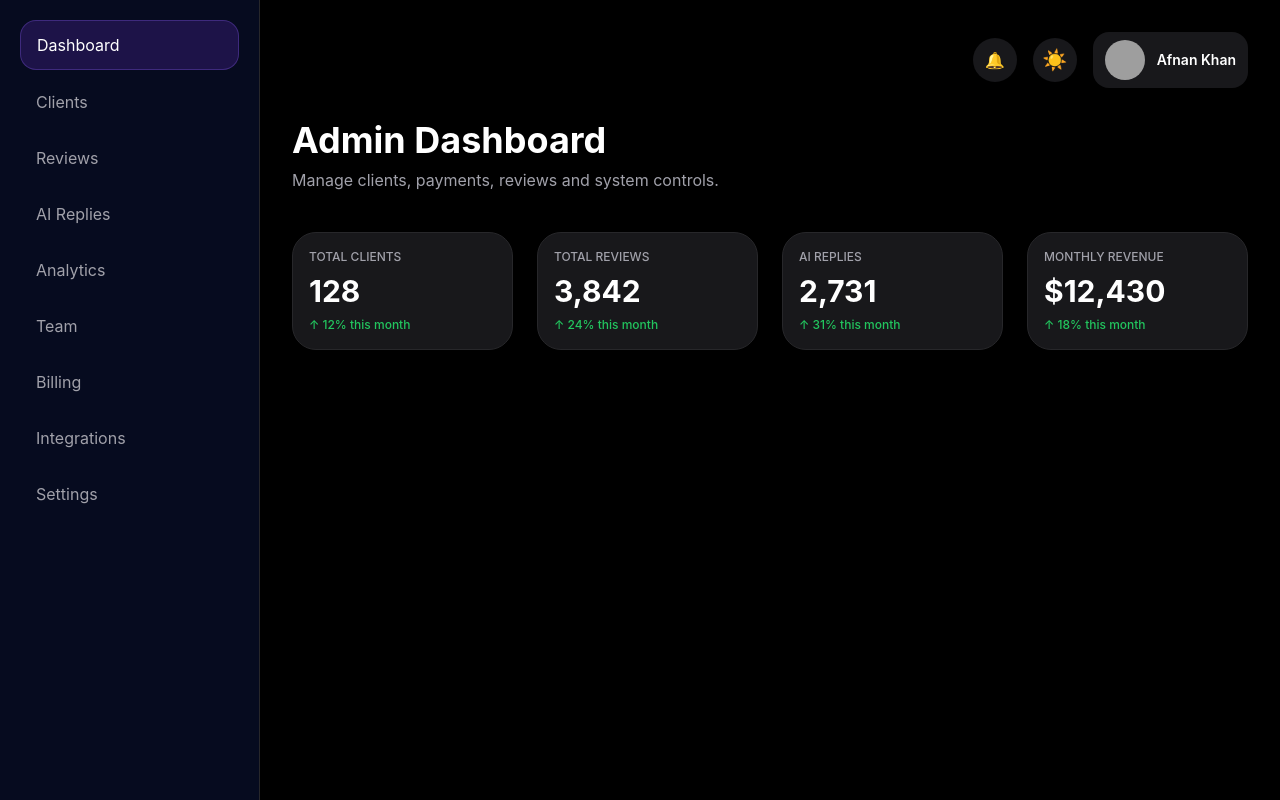
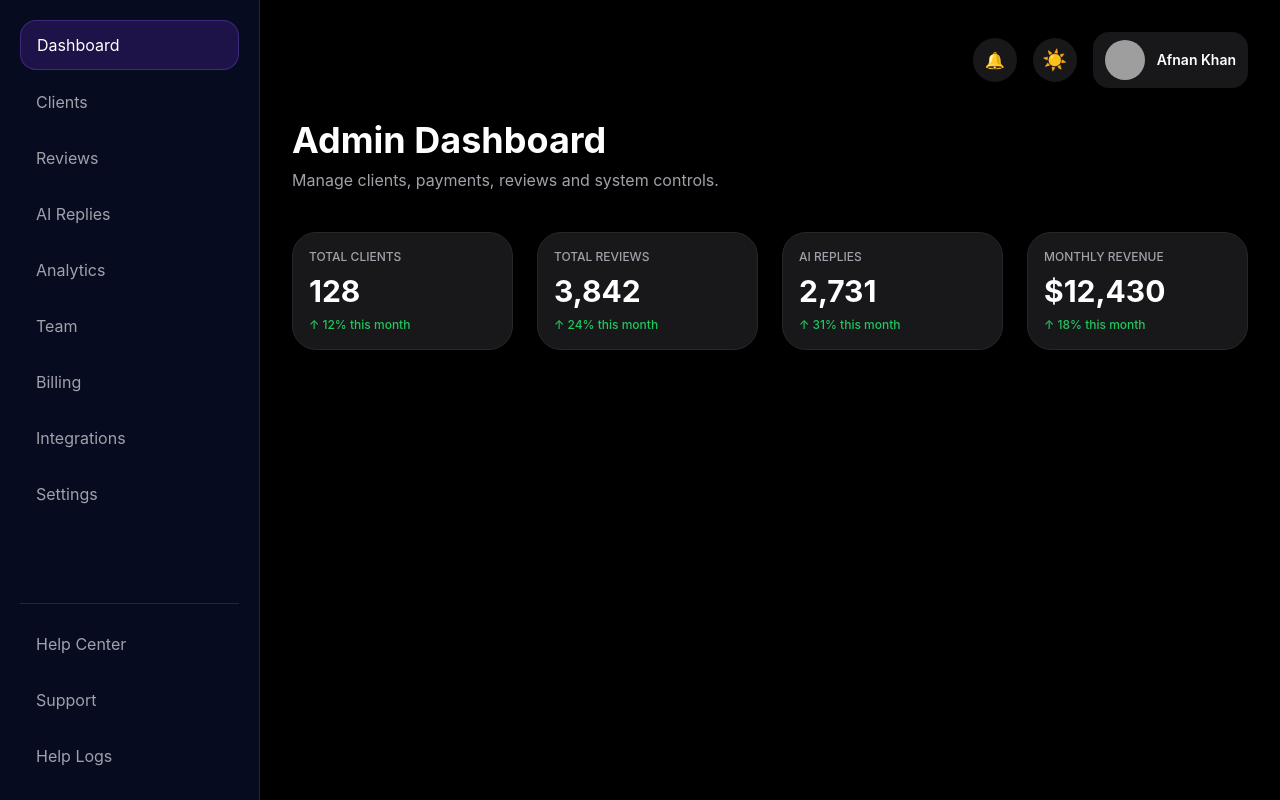
Before and after one commit to afnankhan123456/reviewreply-ai, a Next.js app: page /admin in a window 1280 px wide. Built offline with nearby package versions, Linux system fonts and the light colour scheme; grey boxes are pictures that could not be loaded.

Commit message:
Update Sidebar.tsx

```diff
--- a/components/Sidebar.tsx
+++ b/components/Sidebar.tsx
@@ -28,6 +28,23 @@ export default function Sidebar() {
             </div>
           ))}
         </div>
+
+      </div>
+
+      <div className="space-y-2 border-t border-zinc-200 dark:border-zinc-800 pt-4">
+
+        <div className="rounded-2xl px-4 py-3 text-zinc-600 dark:text-zinc-400 hover:bg-zinc-100 dark:hover:bg-white/5 cursor-pointer transition-all">
+          Help Center
+        </div>
+
+        <div className="rounded-2xl px-4 py-3 text-zinc-600 dark:text-zinc-400 hover:bg-zinc-100 dark:hover:bg-white/5 cursor-pointer transition-all">
+          Support
+        </div>
+
+        <div className="rounded-2xl px-4 py-3 text-zinc-600 dark:text-zinc-400 hover:bg-zinc-100 dark:hover:bg-white/5 cursor-pointer transition-all">
+          Help Logs
+        </div>
+
       </div>
 
     </aside>
```
